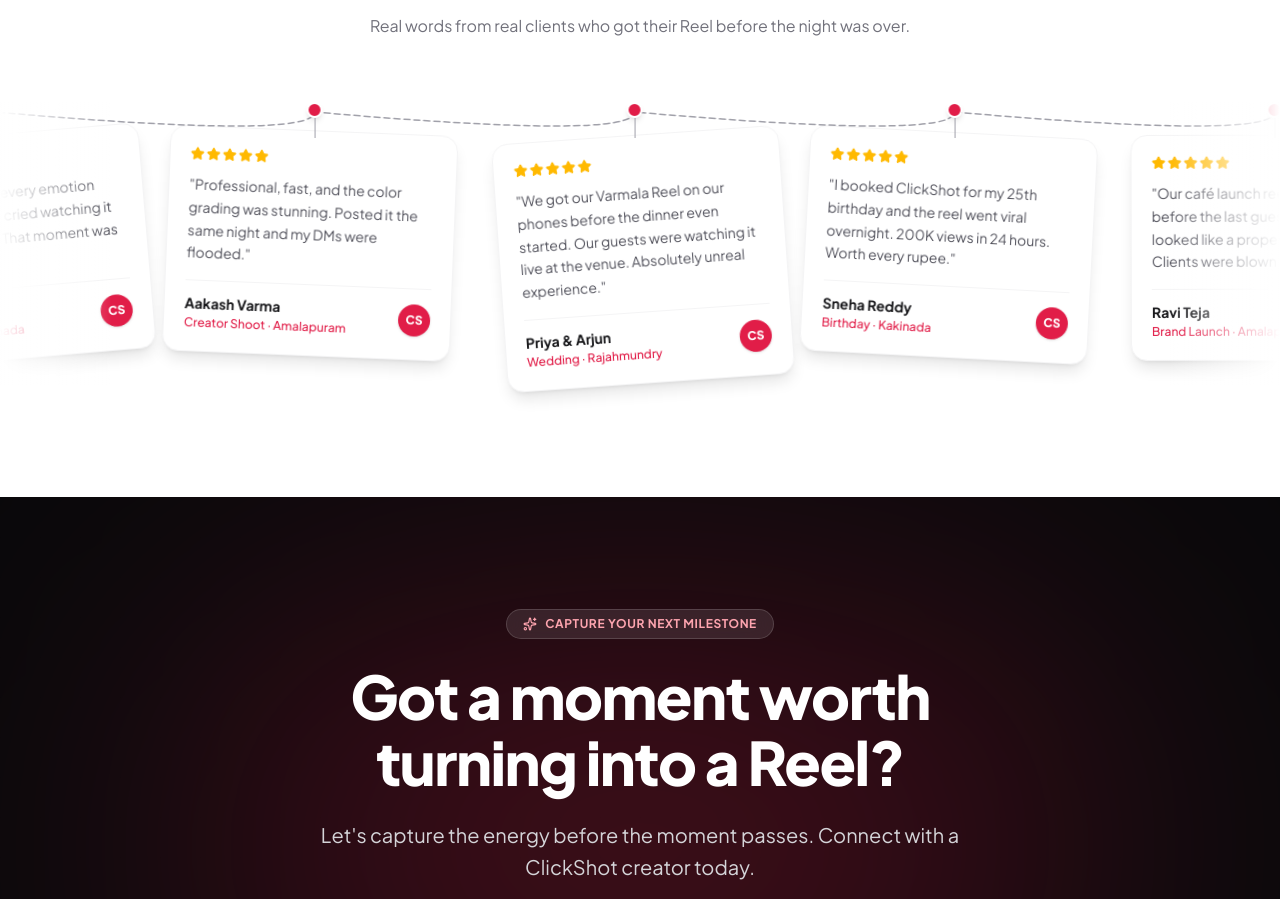
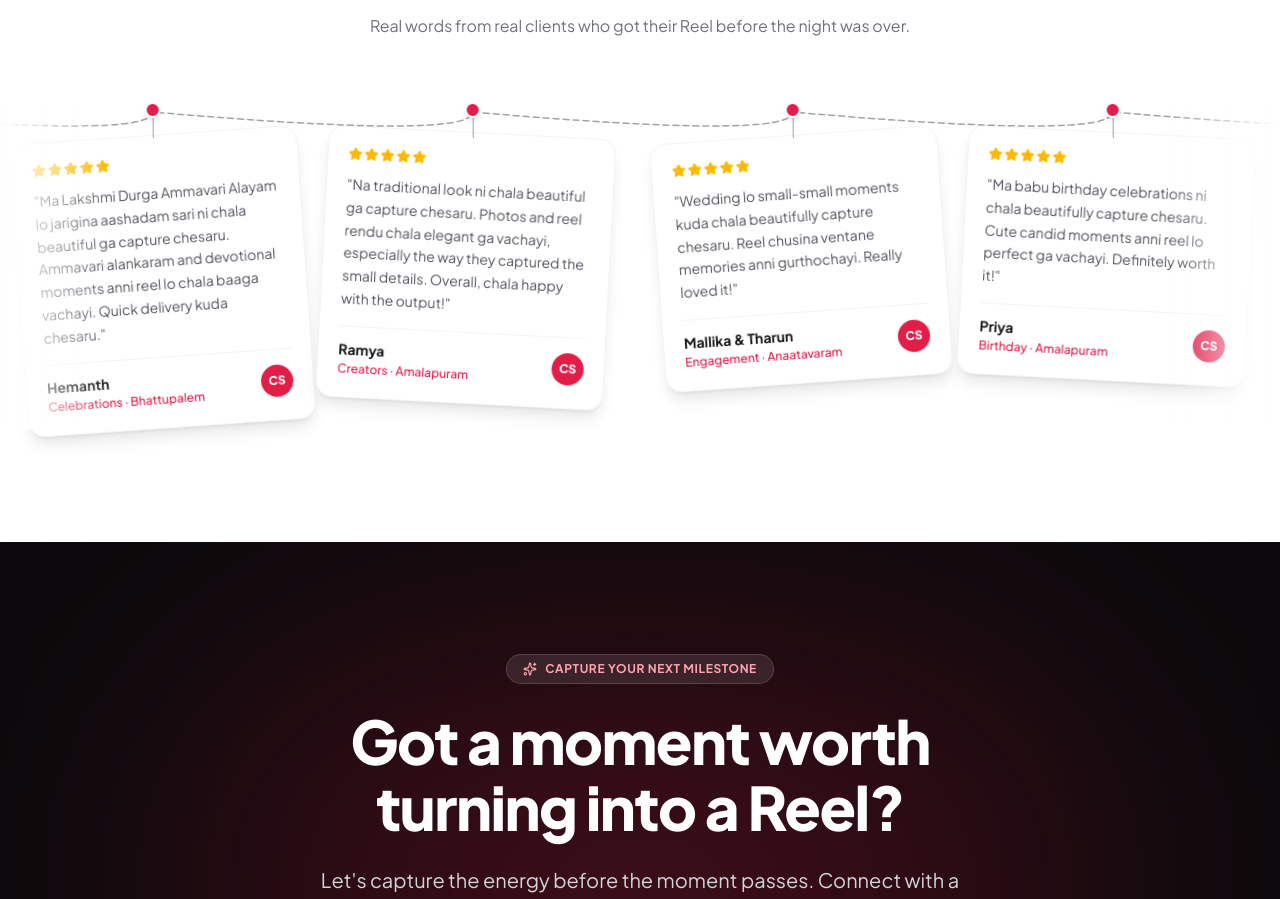
Before and after one commit to SriAnjhanee/ClickShot, a React (Vite) app: page / in a window 1280 px wide. Shown: the part 4529-5428 px from the top of the page. Built offline with nearby package versions, Linux system fonts and the light colour scheme.

Commit message:
added client reviews

```diff
--- a/src/data/content.ts
+++ b/src/data/content.ts
@@ -153,39 +153,51 @@
 
   testimonials: [
     {
-      quote: 'We got our Varmala Reel on our phones before the dinner even started. Our guests were watching it live at the venue. Absolutely unreal experience.',
-      name: 'Priya & Arjun',
-      event: 'Wedding · Rajahmundry',
+      quote: 'Wedding lo small-small moments kuda chala beautifully capture chesaru. Reel chusina ventane memories anni gurthochayi. Really loved it!',
+      name: 'Mallika & Tharun',
+      event: 'Engagement · Anaatavaram',
       rating: 5,
     },
     {
-      quote: 'I booked ClickShot for my 25th birthday and the reel went viral overnight. 200K views in 24 hours. Worth every rupee.',
-      name: 'Sneha Reddy',
-      event: 'Birthday · Kakinada',
+      quote: 'Ma babu birthday celebrations ni chala beautifully capture chesaru. Cute candid moments anni reel lo perfect ga vachayi. Definitely worth it!',
+      name: 'Priya',
+      event: 'Birthday · Amalapuram',
       rating: 5,
     },
     {
-      quote: 'Our café launch reel was ready before the last guest left. The quality looked like a proper brand film. Clients were blown away.',
-      name: 'Ravi Teja',
+      quote: 'Shop opening ki perfect reel ready chesaru. Crowd, decor and important moments anni neat ga cover chesaru. Chaala professional ga anipinchindi.',
+      name: 'D.Lakshmi Narayana',
       event: 'Brand Launch · Amalapuram',
+      rating: 4,
+    },
+    {
+      quote: 'Ma first Thar delivery moment ni intha beautiful ga capture chestarani expect cheyyaledu. Reel chala bagundi, especially the transitions — chaala happy!',
+      name: 'D.Prashanth',
+      event: 'Celebrations · Amalapuram',
       rating: 5,
     },
     {
-      quote: 'They blended into our sangeet like guests. No big lights, no disruption. Just pure cinematic magic delivered instantly.',
-      name: 'Meghana & Karthik',
-      event: 'Sangeet · Rajahmundry',
+      quote: 'Baby shower moments ni chala beautifully capture chesaru. Reel chusaka ‘wow’ anipinchindi! Quick delivery kuda super ga undi.',
+      name: 'Samanvitha',
+      event: 'Baby Shower · Amalapuram',
+      rating: 4.5,
+    },
+    {
+      quote: 'Pawan Kalyan garu birthday rally lo unna energy ni chala perfectly capture chesaru. Crowd moments and celebrations anni reel lo super ga vachayi. Quick delivery tho social media lo post cheyyadaniki perfect ga undi!',
+      name: 'D.Prashanth',
+      event: 'Political · Gollavilli',
       rating: 5,
     },
     {
-      quote: 'The reel captured every emotion perfectly. My mom cried watching it at the venue itself. That moment was priceless.',
-      name: 'Divya Lakshmi',
-      event: 'Baby Shower · Kakinada',
+      quote: 'Ma Lakshmi Durga Ammavari Alayam lo jarigina aashadam sari ni chala beautiful ga capture chesaru. Ammavari alankaram and devotional moments anni reel lo chala baaga vachayi. Quick delivery kuda chesaru.',
+      name: 'Hemanth',
+      event: 'Celebrations · Bhattupalem',
       rating: 5,
     },
     {
-      quote: 'Professional, fast, and the color grading was stunning. Posted it the same night and my DMs were flooded.',
-      name: 'Aakash Varma',
-      event: 'Creator Shoot · Amalapuram',
+      quote: 'Na traditional look ni chala beautiful ga capture chesaru. Photos and reel rendu chala elegant ga vachayi, especially the way they captured the small details. Overall, chala happy with the output!',
+      name: 'Ramya',
+      event: 'Creators · Amalapuram',
       rating: 5,
     },
   ],
```
